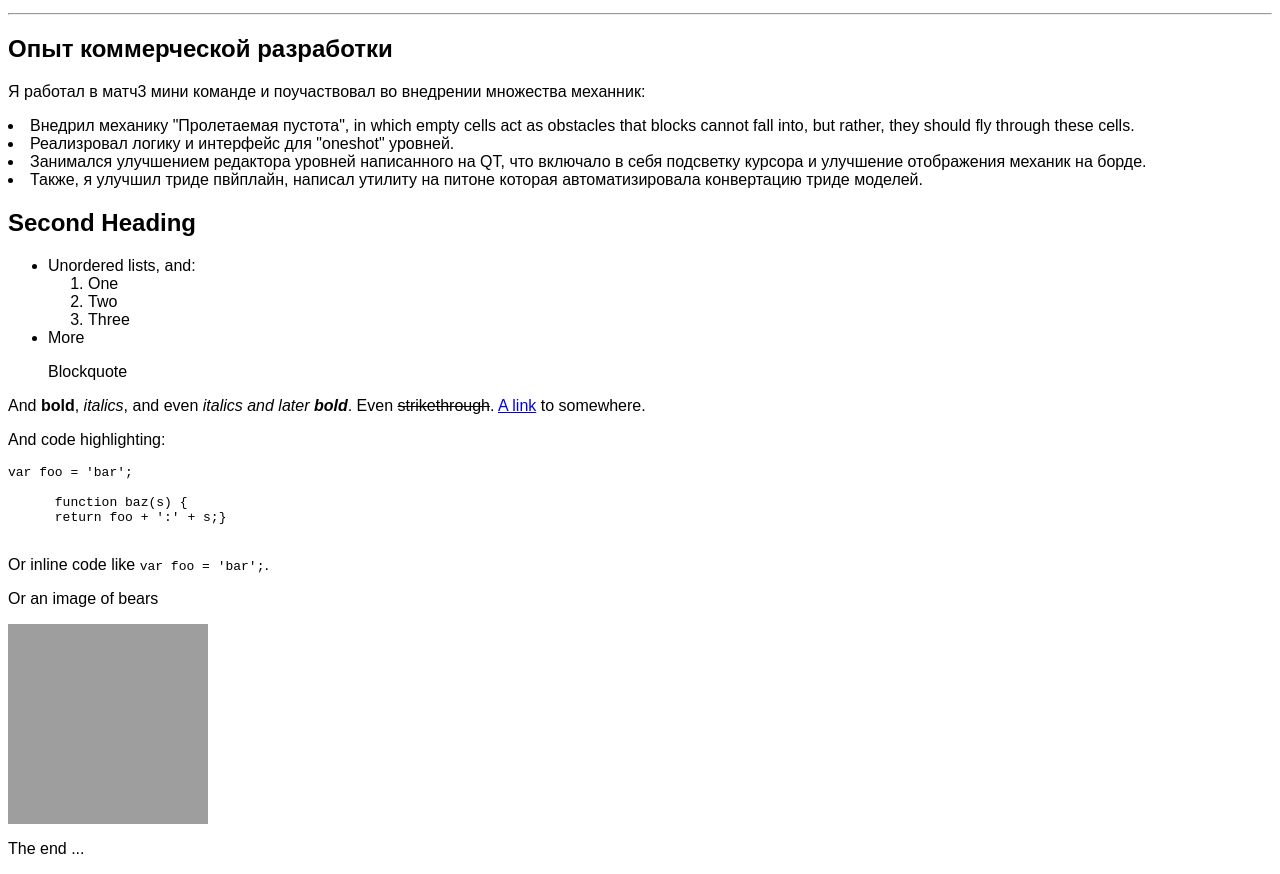
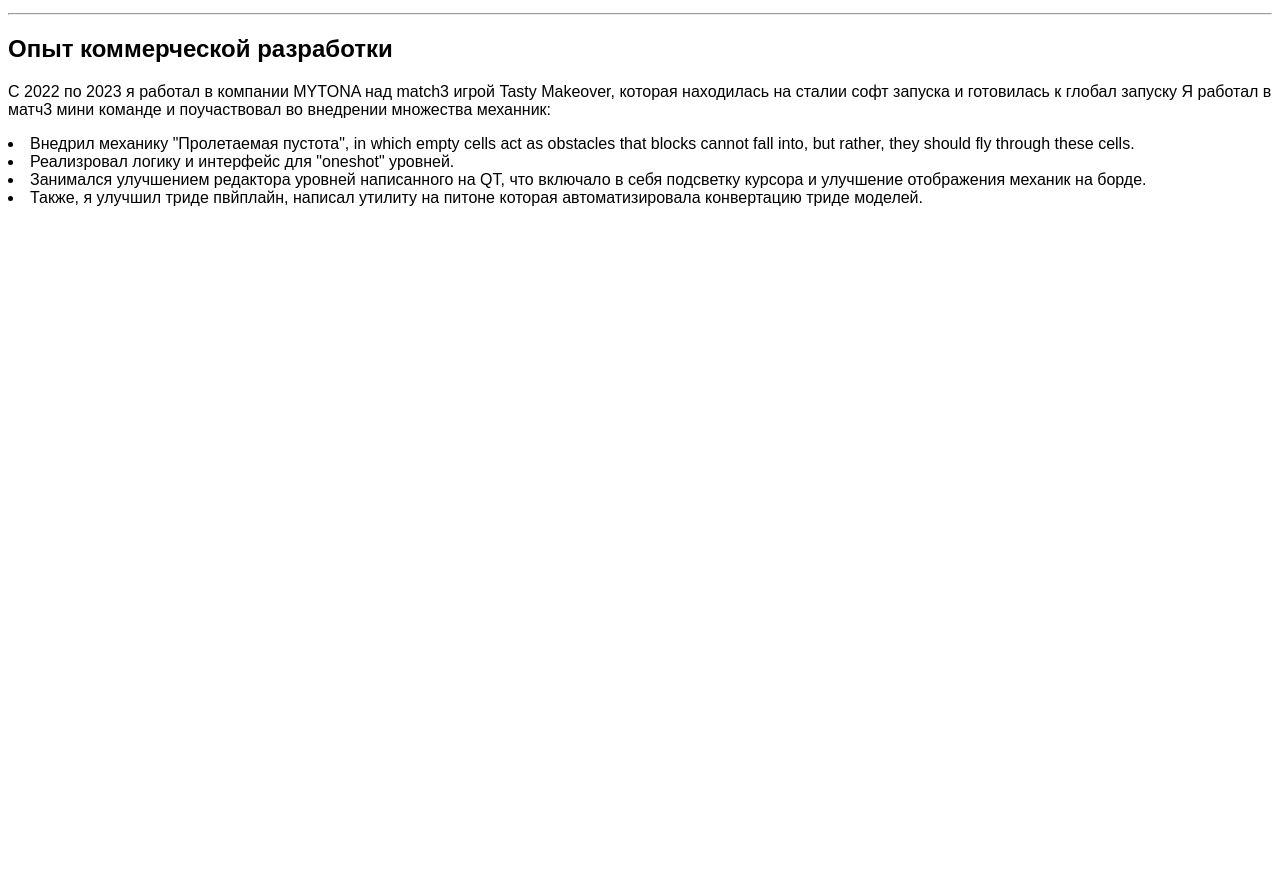
Before and after one commit to Morphtables/morphtables.github.io, a plain HTML site: page index.html in a window 1280 px wide. Shown: the part 459-1333 px from the top of the page. After the commit the page ends 800 px from the top, so only its background shows below. Drawn offline with Linux system fonts and the light colour scheme; grey boxes are pictures that could not be loaded.

Commit message:
Update index.html

```diff
--- a/index.html
+++ b/index.html
@@ -28,36 +28,13 @@
       <hr>
       <h2>Опыт коммерческой разработки</h2>
       <p>
+         C 2022 по 2023 я работал в компании MYTONA над match3 игрой Tasty Makeover, которая находилась на сталии софт запуска и готовилась к глобал запуску
          Я работал в матч3 мини команде и поучаствовал во внедрении множества механник:<br>
          <li> Внедрил механику "Пролетаемая пустота", in which empty cells act as obstacles that blocks cannot fall into, but rather, they should fly through these cells.</li>
          <li> Реализровал логику и интерфейс для "oneshot" уровней.</li>
          <li> Занимался улучшением редактора уровней написанного на QT, что включало в себя подсветку курсора и улучшение отображения механик на борде.</li>
          <li> Также, я улучшил триде пвйплайн, написал утилиту на питоне которая автоматизировала конвертацию триде моделей.</li>
       </p>
-      <h2 id="second-heading">Second Heading</h2>
-      <ul>
-      <li>Unordered lists, and:<ol>
-      <li>One</li>
-      <li>Two</li>
-      <li>Three</li>
-      </ol>
-      </li>
-      <li>More</li>
-      </ul>
-      <blockquote>
-      <p>Blockquote</p>
-      </blockquote>
-      <p>And <strong>bold</strong>, <em>italics</em>, and even <em>italics and later <strong>bold</strong></em>. Even <del>strikethrough</del>. <a href="https://markdowntohtml.com">A link</a> to somewhere.</p>
-      <p>And code highlighting:</p>
-      <pre><code class="lang-js"><span class="hljs-keyword">var</span> foo = <span class="hljs-string">'bar'</span>;
-
-      <span class="hljs-function"><span class="hljs-keyword">function</span> <span class="hljs-title">baz</span><span class="hljs-params">(s)</span> </span>{
-      <span class="hljs-keyword">return</span> foo + <span class="hljs-string">':'</span> + s;}
-      </code></pre>
-      <p>Or inline code like <code>var foo = &#39;bar&#39;;</code>.</p>
-      <p>Or an image of bears</p>
-      <p><img src="http://placebear.com/200/200" alt="bears"></p>
-      <p>The end ...</p>
    </body>
 
 </html>
```
Lines whose indentation alone changed are shown as unchanged.
